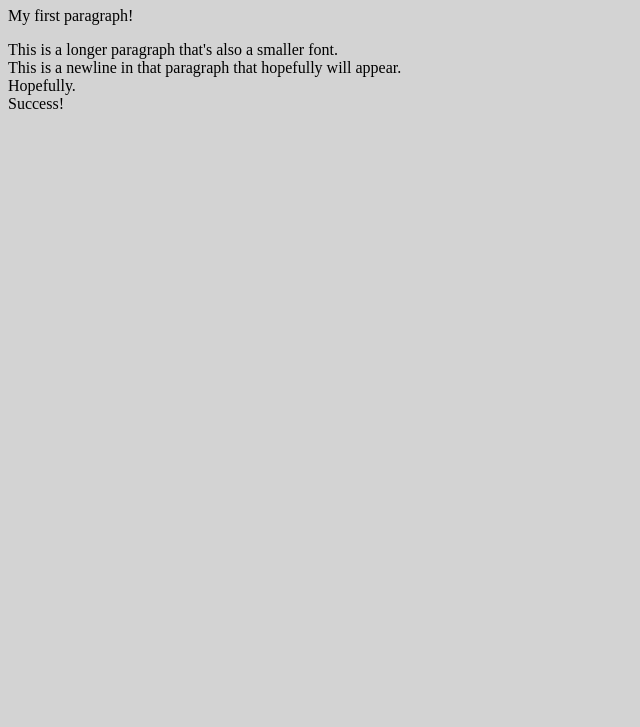
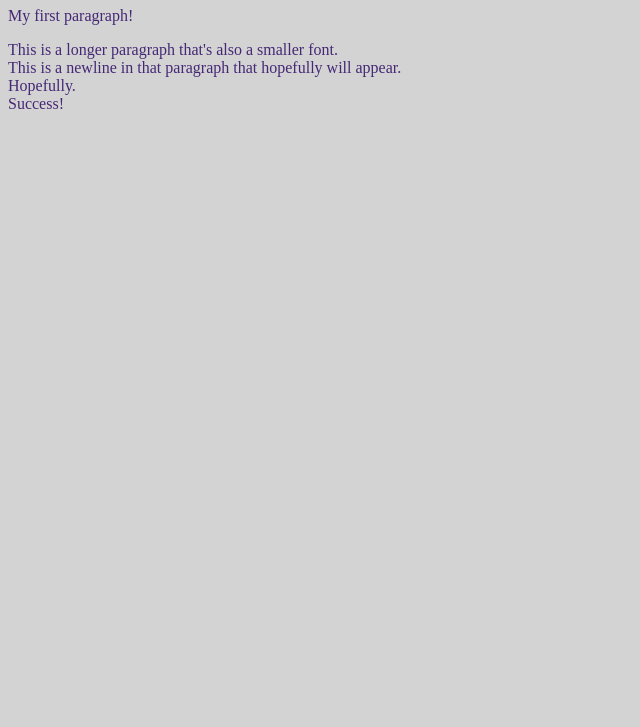
Before and after one commit to Nyhilo/CS_Classes_2018, a plain HTML site: page CSA161/Website Final Product/index.html in a window 1280 px wide. Shown: the part 73-800 px from the top of the page, without its empty margins (0-640 px from the left). Drawn offline with Linux system fonts and the light colour scheme.

Commit message:
Finished CSA150 chapter 2 excercises.

```diff
--- a/CSA161/Website Final Product/index.css
+++ b/CSA161/Website Final Product/index.css
@@ -1,3 +1,5 @@
 body {
     background-color:lightgray;
+    color:blue;
+    color:#452875;
 }
--- a/CSA161/Website Final Product/index.html
+++ b/CSA161/Website Final Product/index.html
@@ -1,15 +1,16 @@
 <!DOCTYPE html>
+<html>
+
     <head>
         <meta charset="utf-8">
         <title>Test Webpage</title>
         <link href="index.css" rel="stylesheet">
     </head>
 
-<html>
     <body>
         <h1>My First Heading</h1>
         <p style="size:16">My first paragraph!</p>
-        <p style="size:12">This is a longer paragraph that's also a smaller font.<br>This is a newline in that paragraph that hopefully will appear.<br>Hopefully.<br>Success!
-        </p>
+        <p style="size:12">This is a longer paragraph that's also a smaller font.<br>This is a newline in that paragraph that hopefully will appear.<br>Hopefully.<br>Success!</p>
     </body>
+
 </html>
```
Lines whose indentation alone changed are shown as unchanged.
